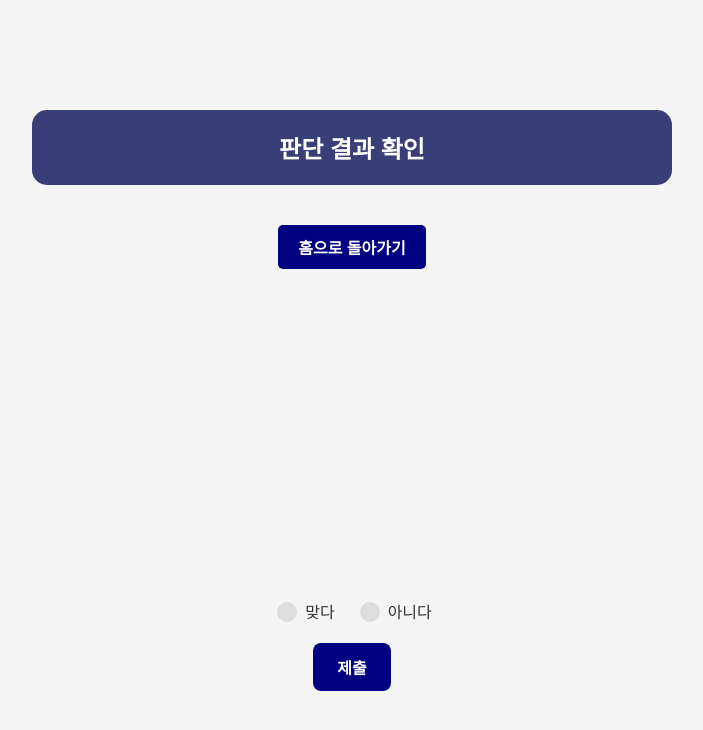
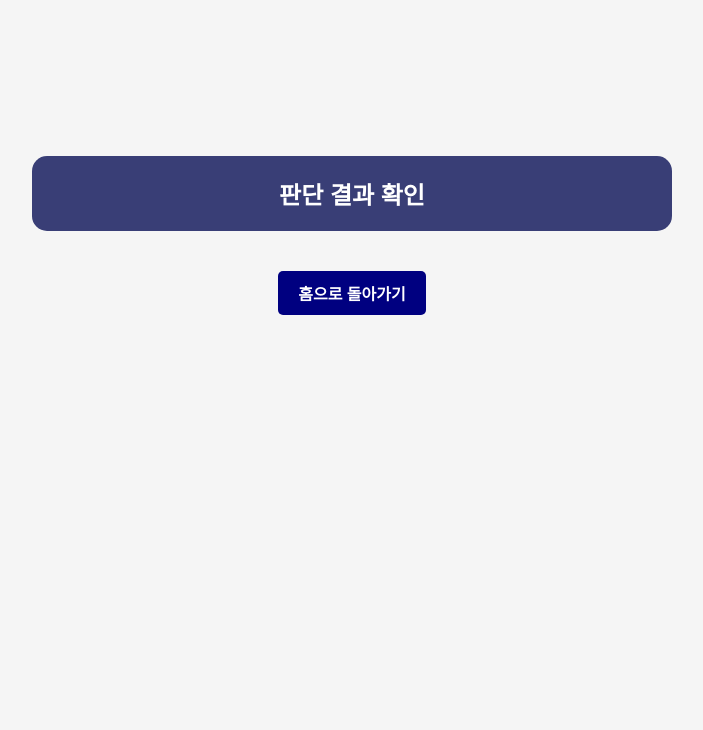
Before and after one commit to Anti-Deepfakes/Anti-deepfake, a React (Create React App) app in the folder react/: page /detect/result in a window 1280 px wide. Shown: the top 730 px of the page, without its empty margins (288-991 px from the left). Built offline with nearby package versions, Linux system fonts and the light colour scheme; a web font is replaced by a local one.

Commit message:
style: review view 조건 설정

```diff
--- a/react/src/components/detect/Result.js
+++ b/react/src/components/detect/Result.js
@@ -28,7 +28,10 @@ function Result() {
         setIcon('/check.png');
       }
     }
-  }, [result]); // result 값이 바뀔 때만 실행
+    if (error) {
+      setIcon(null);
+    }
+  }, [result, loading, error]); // result 값이 바뀔 때만 실행
 
   const handleSubmit = async (e) => {
     e.preventDefault();
@@ -64,7 +67,6 @@ function Result() {
           )}
         </div>
         {/* 상태에 따라 내용 표시 */}
-        {/* {loading && <p>처리 중입니다...</p>} */}
         {error && <p className="error-text">{error}</p>}
         {result && result.result && (
           <div className="result-box">
@@ -72,8 +74,8 @@ function Result() {
           </div>
         )}
       </div>
-
-      <div className="review-content">
+      {result && (
+        <div className="review-content">
         <form onSubmit={handleSubmit} className="review-form">
           <div className="radio-group">
             <label>
@@ -98,6 +100,7 @@ function Result() {
           <button type="submit" className="submit-button">제출</button>
         </form>
       </div>
+    )}
     </div>
   );
 }
```
